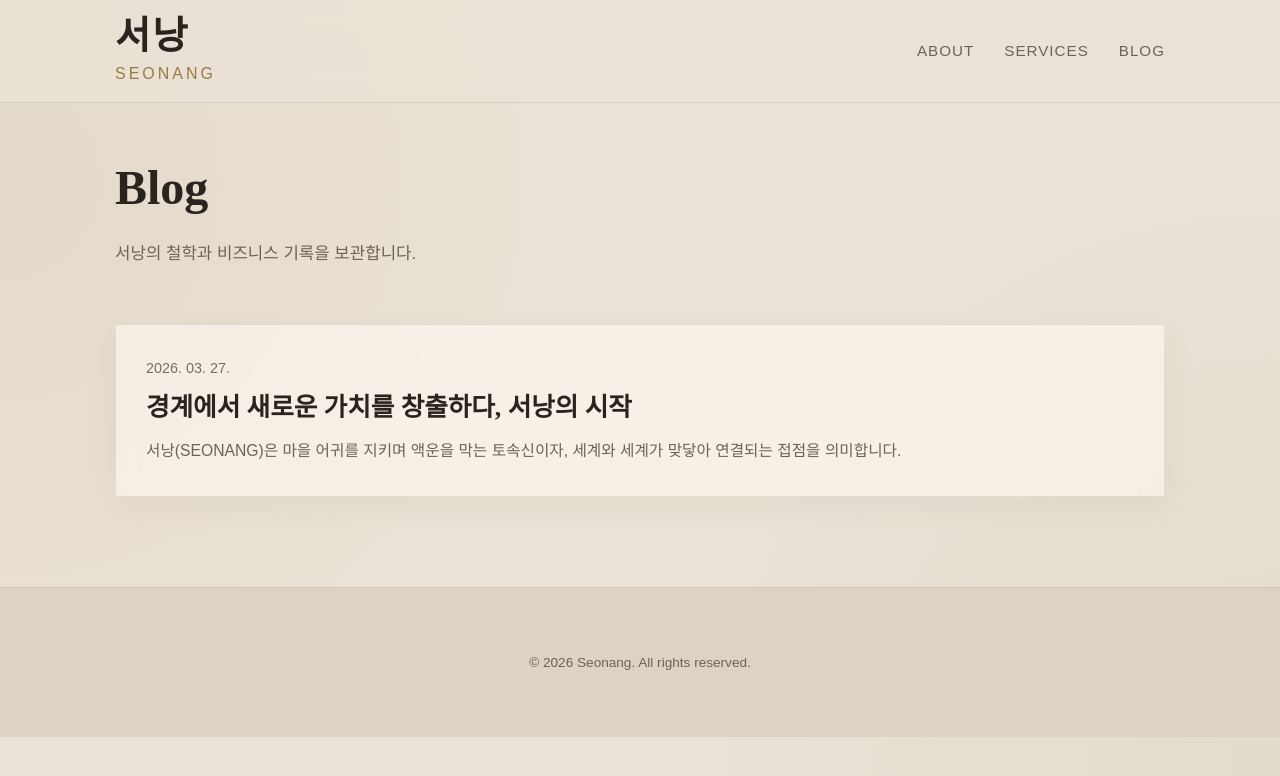
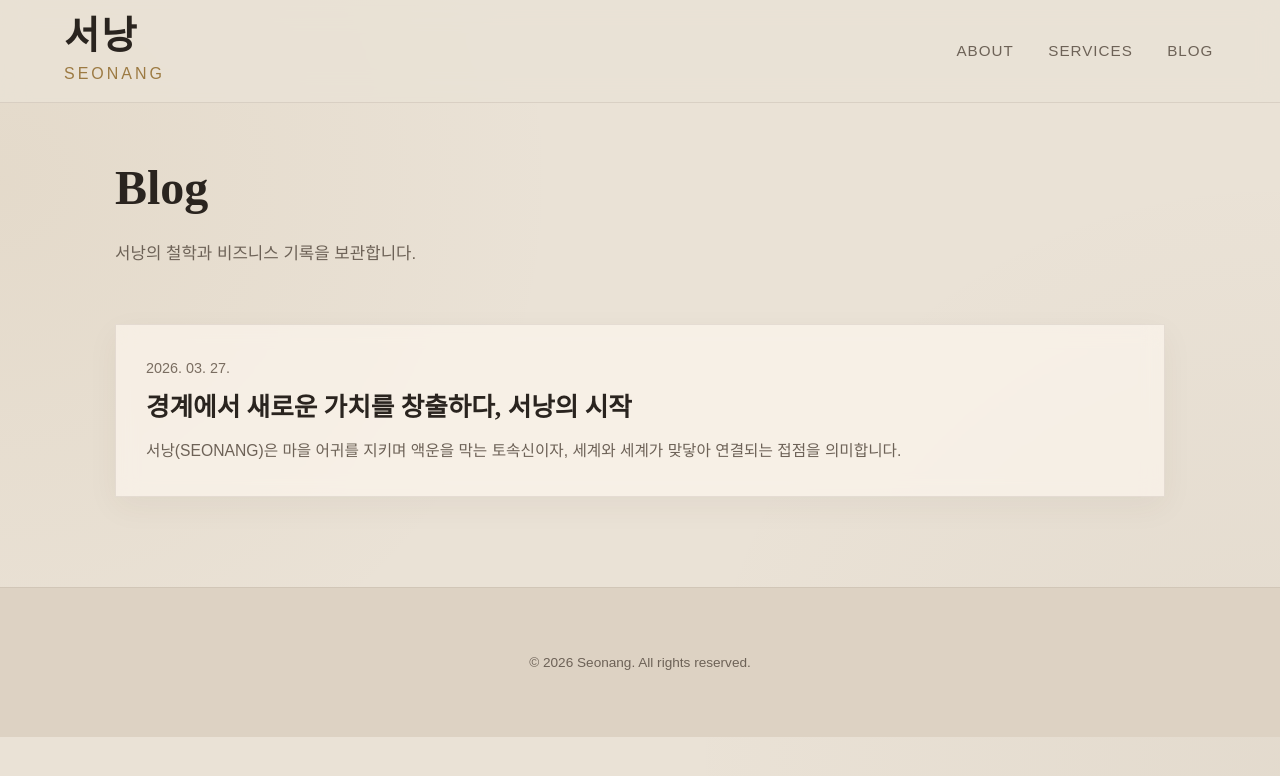
Before and after one commit to seonang/seonang.github.io, a Jekyll site: the page built from blog.html, in a window 1280 px wide. Shown: the top 776 px of the page. Built offline with Jekyll 4.4.1, drawn with Linux system fonts in a browser that asks for light colours; some web fonts are replaced.

Commit message:
Update blog.html

```diff
--- a/blog.html
+++ b/blog.html
@@ -42,22 +42,17 @@ permalink: /blog/
             background: rgba(234, 226, 214, 0.82);
             backdrop-filter: blur(14px);
             z-index: 1000;
-            border-bottom: 1px solid rgba(70, 55, 38, 0.10);
-        }
-
-        .nav-inner {
-            max-width: 1050px;
-            margin: 0 auto;
-            padding: 0 5%;
             display: flex;
             justify-content: space-between;
             align-items: center;
+            border-bottom: 1px solid rgba(70, 55, 38, 0.10);
         }
 
         .nav-logo {
             display: flex;
             flex-direction: column;
             text-decoration: none;
+            margin-left: 5%;
         }
 
         .nav-logo .serif {
@@ -77,8 +72,7 @@ permalink: /blog/
         }
 
         .nav-links {
-            display: flex;
-            align-items: center;
+            margin-right: 5.2%;
         }
 
         .nav-links a {
@@ -188,6 +182,10 @@ permalink: /blog/
                 font-size: 2rem;
             }
 
+            .nav-links {
+                margin-right: 5%;
+            }
+
             .nav-links a {
                 margin-left: 18px;
                 font-size: 0.88rem;
@@ -202,7 +200,6 @@ permalink: /blog/
 <body>
 
     <nav>
-        <div class="nav-inner">
         <a href="{{ '/' | relative_url }}" class="nav-logo">
             <span class="serif">서낭</span>
             <span class="logo-eng">SEONANG</span>
@@ -211,7 +208,6 @@ permalink: /blog/
             <a href="{{ '/#about' | relative_url }}">About</a>
             <a href="{{ '/#services' | relative_url }}">Services</a>
             <a href="{{ '/blog' | relative_url }}">Blog</a>
-            </div>
         </div>
     </nav>
 
```
Lines whose indentation alone changed are shown as unchanged.
